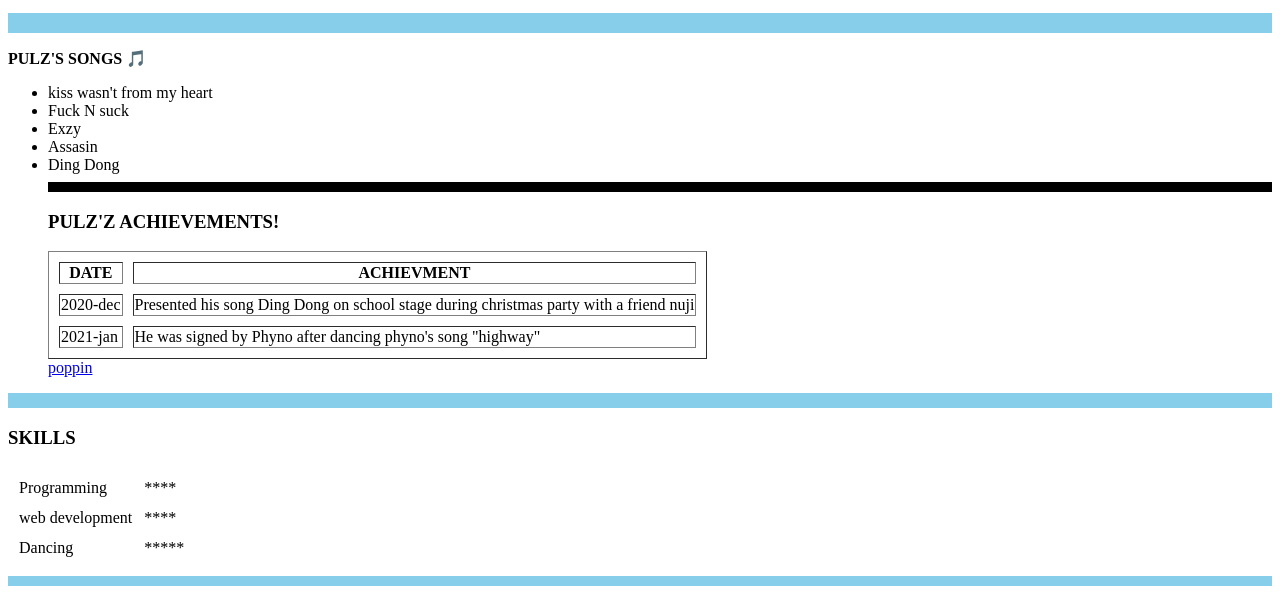
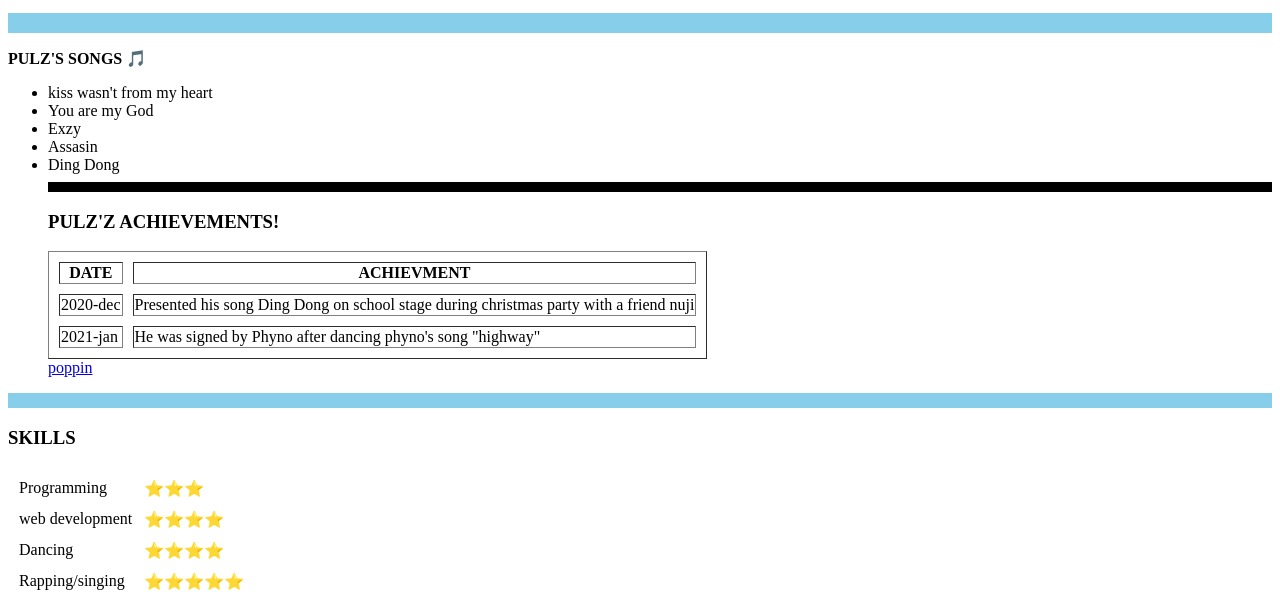
Before and after one commit to Code-z-tech/pulz, a plain HTML site: page index.html in a window 1280 px wide. Shown: the part 213-805 px from the top of the page. Drawn offline with Linux system fonts and the light colour scheme.

Commit message:
Add files via upload

```diff
--- a/index.html
+++ b/index.html
@@ -29,7 +29,7 @@
   <p><strong>PULZ'S SONGS 🎵</strong></p>
   <ul>
     <li>kiss wasn't from my heart</li>
-    <li>Fuck N suck</li>
+    <li>You are my God</li>
     <li>Exzy</li>
     <li>Assasin</li>
     <li>Ding Dong</li>
@@ -61,15 +61,19 @@
   <table cellspacing="10">
     <tr>
       <td>Programming</td>
-      <td>****</td>
+      <td>⭐⭐⭐</td>
     </tr>
     <tr>
       <td>web development</td>
-      <td>****</td>
+      <td>⭐⭐⭐⭐</td>
     </tr>
     <tr>
       <td>Dancing</td>
-      <td>*****</td>
+      <td>⭐⭐⭐⭐</td>
+    </tr>
+    <tr>
+      <td>Rapping/singing</td>
+      <td>⭐⭐⭐⭐⭐</td>
     </tr>
   </table>
     <hr size="10" color="skyblue">
```
Also changed, not shown: hobbies.html (+2 -2 lines).
